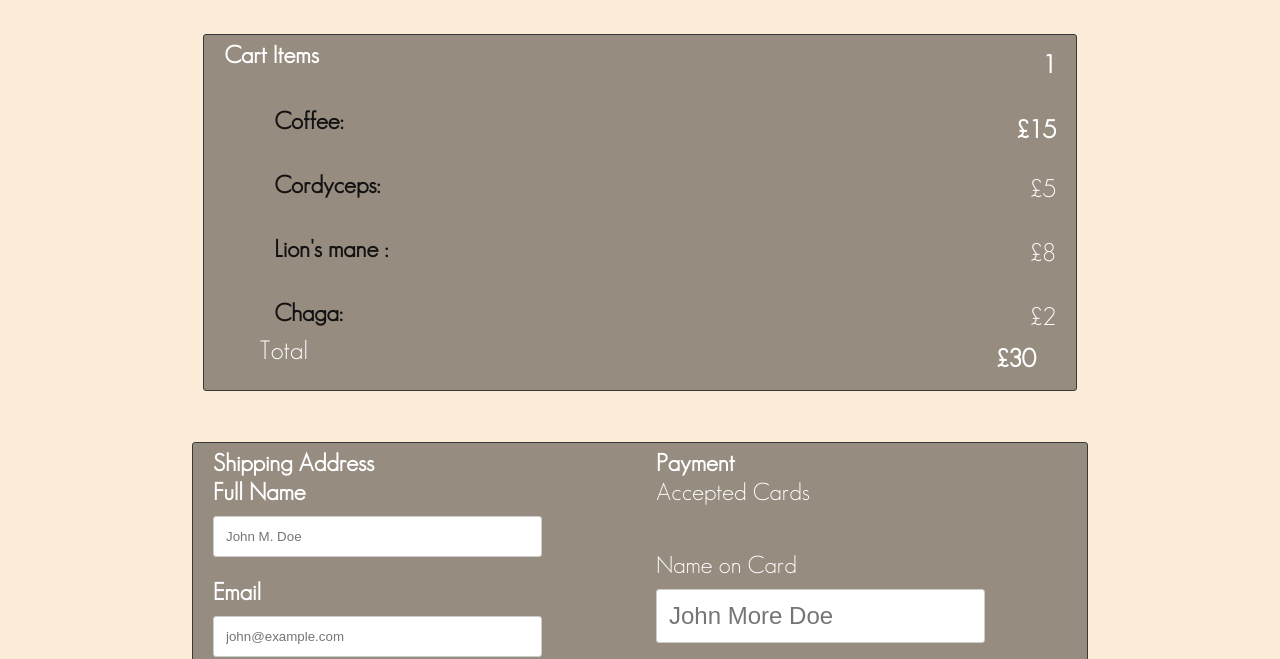
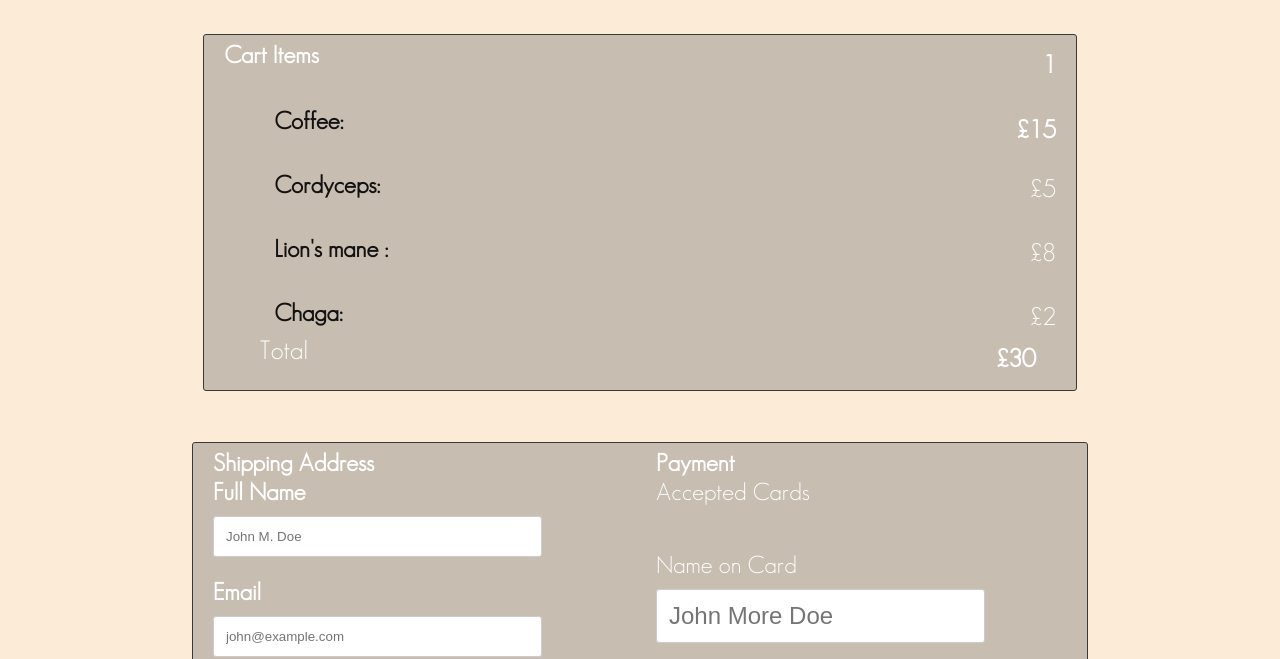
Before and after one commit to Nayab007/Coffee-shop, a plain HTML site: page checkout/checkout.html in a window 1280 px wide. Shown: the part 141-800 px from the top of the page. Drawn offline with Linux system fonts and the light colour scheme; files whose address does not match are found by name.

Commit message:
color change

```diff
--- a/checkout/checkout.css
+++ b/checkout/checkout.css
@@ -131,7 +131,7 @@
   }
 
   .container {
-    background-color: #0e0d0d6e;
+    background-color: #807d7d6e;
     padding: 5px 20px 15px 20px;
     border: 1px solid rgb(58, 57, 57);
     border-radius: 3px;
```
